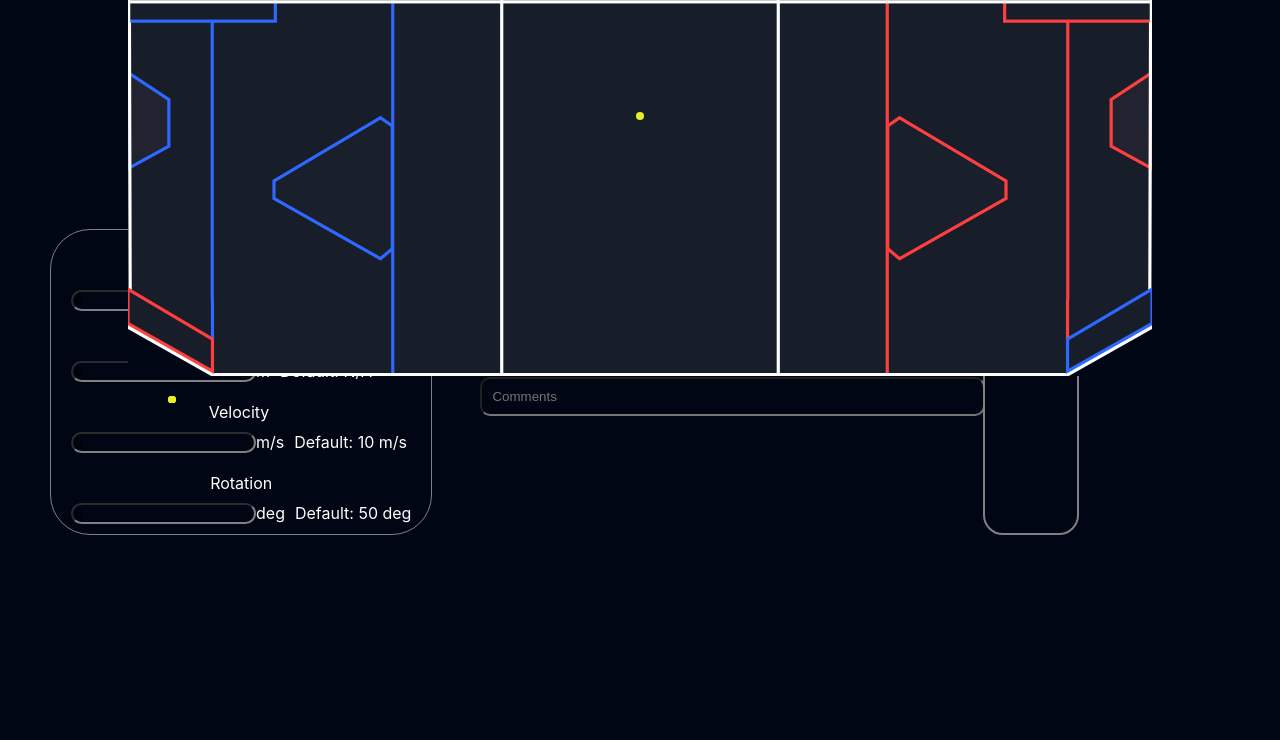
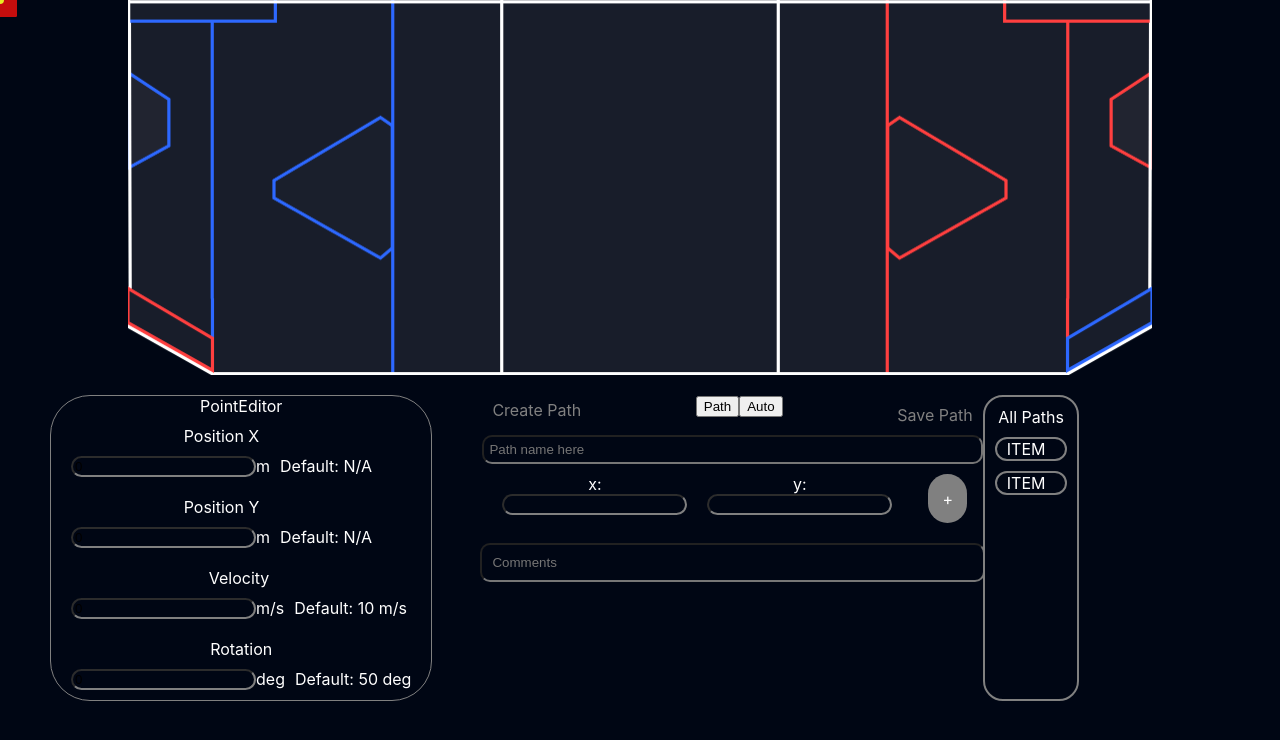
Before and after one commit to Team846/FunkyAutoPlanner, a React (Create React App) app in the folder main/: page / in a window 1280 px wide. Shown: the top 740 px of the page. Built offline with nearby package versions, Linux system fonts and the light colour scheme.

Commit message:
merge fixes

```diff
--- a/main/src/AutoPlanner/AutoField/Field.css
+++ b/main/src/AutoPlanner/AutoField/Field.css
@@ -3,7 +3,7 @@
 }
 
 .Field{
-    width: 80vw;
+    /* width: 80vw;
     margin: 0 auto;
-    position:relative
+    position:relative */
 }
--- a/main/src/AutoPlanner/AutoField/Field.tsx
+++ b/main/src/AutoPlanner/AutoField/Field.tsx
@@ -3,7 +3,7 @@ import Point from "./Point/Point";
 import Action from "./Action/Action"
 import { useState } from "react";
 import PathLine from "./PathLine/PathLine";
-import { fieldToPix } from "../../util";
+import { fieldToPerc } from "../../util";
 
 function Field({Auto}: {Auto: ((string | number)[] | number[][])[]}) {
 
@@ -15,7 +15,7 @@ function Field({Auto}: {Auto: ((string | number)[] | number[][])[]}) {
               {typeof value[0]!="string" ?
                 value.map((point, r) => {
                   var rP;
-                  rP = Array.isArray(point) ? fieldToPix(point[0], point[1]) : [-10, -10];
+                  rP = Array.isArray(point) ? fieldToPerc(point[0], point[1]) : [-10, -10];
                   if (r==0){
                     return(
                       <Point x={rP[0]}  y={rP[1]}/>
@@ -23,7 +23,7 @@ function Field({Auto}: {Auto: ((string | number)[] | number[][])[]}) {
                   }
                   else{
                     var prevPoint = value[r-1];
-                    var rpPrev = Array.isArray(prevPoint) ? fieldToPix(prevPoint[0], prevPoint[1]) :[-10, -10];
+                    var rpPrev = Array.isArray(prevPoint) ? fieldToPerc(prevPoint[0], prevPoint[1]) :[-10, -10];
                     return (<>
                       <Point x={rP[0]}  y={rP[1]}/>
                       <PathLine pX={rpPrev[0]} pY={rpPrev[1]} cX={rP[0]} cY={rP[1]}/>
@@ -31,8 +31,8 @@ function Field({Auto}: {Auto: ((string | number)[] | number[][])[]}) {
                   }
                 }) :
 
-                  <Action key={index} x={fieldToPix(Number(value[1]), Number(value[2]))[0]}
-                                      y={fieldToPix(Number(value[1]), Number(value[2]))[1]}
+                  <Action key={index} x={fieldToPerc(Number(value[1]), Number(value[2]))[0]}
+                                      y={fieldToPerc(Number(value[1]), Number(value[2]))[1]}
                                       actionName={value[0]}/>
 
               }
--- a/main/src/PageChooser/PageChooser.tsx
+++ b/main/src/PageChooser/PageChooser.tsx
@@ -1,5 +1,4 @@
 import { Dispatch, SetStateAction } from 'react';
-
 
 
 function PageChooser({onPath, setOnPath}:{onPath:boolean, setOnPath:Dispatch<SetStateAction<boolean>>}) {
--- a/main/src/PathPlanner/PathCreator/PathCreator.tsx
+++ b/main/src/PathPlanner/PathCreator/PathCreator.tsx
@@ -2,7 +2,7 @@ import { useState, SetStateAction, Dispatch} from "react";
 import "./PathCreator.css"
 import PageChooser from "../../PageChooser/PageChooser";
 
-function PathCreator({save, create, path, setPath} : {save : Function, create: Function, path: boolean; setPath: Dispatch<SetStateAction<boolean>>}) {
+function PathCreator({save, create, path, setPath} : {save : Function, create: Function, path: boolean, setPath: Dispatch<SetStateAction<boolean>>}) {
 
     const [name, setName] = useState("");
 
--- a/main/src/PathPlanner/PathField/Field.css
+++ b/main/src/PathPlanner/PathField/Field.css
@@ -1,11 +1,13 @@
 #FieldImg{
     width: 80vw;
+    height:29.33vw;
 }
 
 .Field{
     width: 80vw;
-    height: 28.6vh;
+    /* left:10vw; */
+    /* height: 29.33vh;  */
     margin-left: 10vw;
     margin-right: 10vw;
-    position:absolute
+    position:relative;
 }
--- a/main/src/PathPlanner/PathField/Field.tsx
+++ b/main/src/PathPlanner/PathField/Field.tsx
@@ -8,10 +8,10 @@ import { parsePathFile } from "../../parser";
 export class PointToBeMade{
     constructor(x: number, y:number, bearing:number, velocity:number) {
           x = 100 * x / window.innerWidth;
-          y = 100 * (y-56) / window.innerHeight;
+          y = 100 * y / window.innerWidth;
           //Converts the position of the mouse into terms of vw and vh
-          this.CordX = (x - 10) * 1.25;
-          this.CordY = y * 3.5;
+          this.CordX = 100*(x - 10)/80;
+          this.CordY = 100*(y)/29.33;
           //Converts position of the mouse into percentages relative to the field
           this.bearing = bearing;
           this.velocity = velocity;
@@ -35,15 +35,14 @@ function Field() {
 
     var newP = new PointToBeMade(0, 0, 0, 0);
     const[p, setP] = useState(newP);
-    const[listOfPoints, setListOfPoints] = useState(parsePathFile("P,100,54,30,0\nP,200,154,130,10\nP,300,254,130,20"));
-    const listOfPointsItems = listOfPoints.map((pnt) => <Point x={pnt.CordX} y={pnt.CordY}/>);
+    const[listOfPoints, setListOfPoints] = useState([new PointToBeMade(0, 0, 0, 0)]);
+    const listOfPointsItems = listOfPoints.map((pnt) => <Point x={pnt.CordX} y={pnt.CordY} bearing={pnt.bearing}/>);
     return (
       <div className="Field">
         <img onClick={(e) => {
          handleFieldClick(e)
        }} id="FieldImg" src="/field.png"/>
        <ul>{listOfPointsItems}</ul>
-       <Point x={50} y={50}/>
       </div>
     );
   }
--- a/main/src/PathPlanner/PathField/Point/Point.css
+++ b/main/src/PathPlanner/PathField/Point/Point.css
@@ -5,3 +5,11 @@
     width: .6vw;
     position:absolute;
 }
+
+.Robot{
+    background: #c50d0d;
+    border-radius: .1vw;
+    height: 2.632vw;
+    width: 2.632vw;
+    position:absolute;
+}
--- a/main/src/PathPlanner/PathField/Point/Point.tsx
+++ b/main/src/PathPlanner/PathField/Point/Point.tsx
@@ -1,12 +1,20 @@
 import "./Point.css"
 
-function Point({x, y} : {x:number, y:number}) {
+function Point({x, y, bearing} : {x:number, y:number, bearing:number}) {
     return (
+      <>
+      <div className="Robot"
+      style={{
+        left: `${x-1.65}%`,
+        top: `${y-4.49}%`,
+        transform: `rotate(${bearing}deg)`}}>
+      </div>
       <div className="Point"
       style={{
         left: `${x-.375}%`,
         top: `${y-1.02}%`}}>
       </div>
+      </>
     );
   }
 
--- a/main/src/PathPlanner/PointAdder/PointAdder.css
+++ b/main/src/PathPlanner/PointAdder/PointAdder.css
@@ -29,6 +29,7 @@
     padding-X: 10px;
     padding-Y: 2px;
     border-radius: 20vh;
+    color: white;
 }
 
 .y-input {
@@ -37,6 +38,7 @@
     padding-X: 10px;
     padding-Y: 2px;
     border-radius: 20vh;
+    color:white;
 }
 
 .container {
--- a/main/src/PathPlanner/PointAdder/PointAdder.tsx
+++ b/main/src/PathPlanner/PointAdder/PointAdder.tsx
@@ -1,5 +1,6 @@
 import { Dispatch, SetStateAction, useState } from "react";
 import "./PointAdder.css"
+import { fieldToPerc } from "../../util";
 
 function PointAdder({setPath}: {setPath: Dispatch<SetStateAction<(string | number[])[]>>}) {
 
@@ -27,11 +28,11 @@ function PointAdder({setPath}: {setPath: Dispatch<SetStateAction<(string | numbe
         <div className="contain">
           <div className="container">
             <div className="label">x: </div>
-            <input className="x-input" value={x} onChange={evt => setX(evt.target.value)}/>
+            <input className="x-input" type="number" value={x} onChange={evt => setX(evt.target.value)}/>
           </div>
           <div className="container">
             <div className="label">y: </div>
-            <input className="y-input" value={y} onChange={evt => setY(evt.target.value)}/>
+            <input className="y-input" type="number" value={y} onChange={evt => setY(evt.target.value)}/>
           </div>
           <div className="adder" onClick={addPoint}>+</div>
         </div>
```
Also changed, not shown: main/src/util.tsx (deleted, +0 -7 lines).
